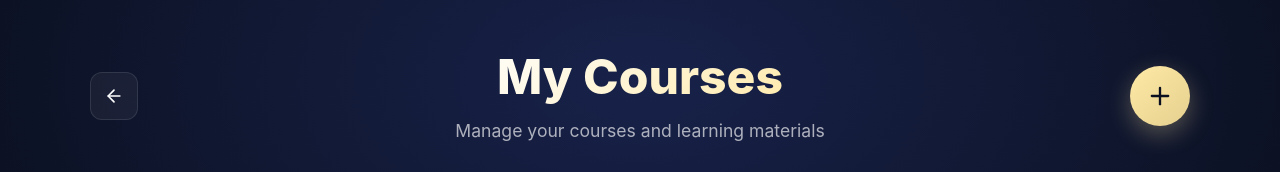
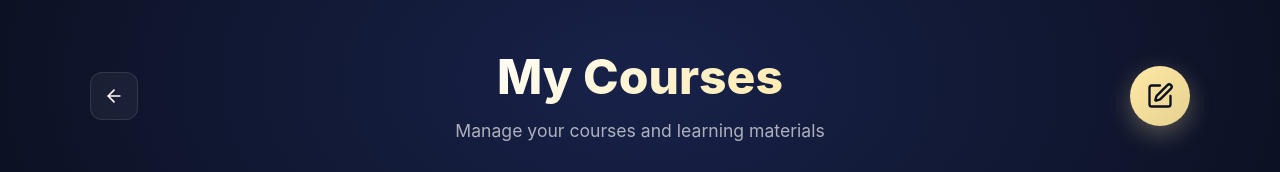
Before and after one commit to Deatrax/ProjectRPS, a React (Vite) app in the folder client/: page /courses in a window 1280 px wide. Shown: the top 172 px of the page. Built offline with nearby package versions, Linux system fonts and the light colour scheme; no server answers; sample sign-in values are in the browser's storage.

Commit message:
Third button added

```diff
--- a/client/src/pages/Courses/Courses.jsx
+++ b/client/src/pages/Courses/Courses.jsx
@@ -1,7 +1,7 @@
 import React, { useState, useEffect } from 'react';
 import { useNavigate, Link } from 'react-router-dom';
 import { useAuth } from '../../context/AuthContext';
-import { Plus, BookOpen, FileText, CheckSquare, Trash2, FileQuestion, X, ArrowLeft } from 'lucide-react';
+import { Edit, BookOpen, FileText, CheckSquare, Trash2, FileQuestion, X, ArrowLeft, Plus } from 'lucide-react';
 import './Courses.css';
 import axios from 'axios';
 
@@ -145,12 +145,12 @@ const Courses = () => {
                   setHoveredButton(null);
                 }}
               >
-                {/* on click + button toggles menu open/closed */}
+                {/* on click toggle menu open/closed */}
                 <button
                   className={`add-button ${isHovered || isMenuOpen ? 'plus-active' : ''}`}
                   onClick={() => setIsMenuOpen(!isMenuOpen)}
                 >
-                  <Plus size={28} />
+                  <Edit size={28} />
                 </button>
 
                 {/* Floating action buttons are shown if menu is open */}
@@ -176,7 +176,7 @@ const Courses = () => {
                       className={`action-btn btn-right ${hoveredButton === 3 ? 'is-hovered' : ''}`}
                       onMouseEnter={() => setHoveredButton(3)}
                     >
-                      <FileQuestion size={18} />
+                      <Trash2 size={18} /> Delete All
                     </button>
                   </>
                 ) : null}
```
